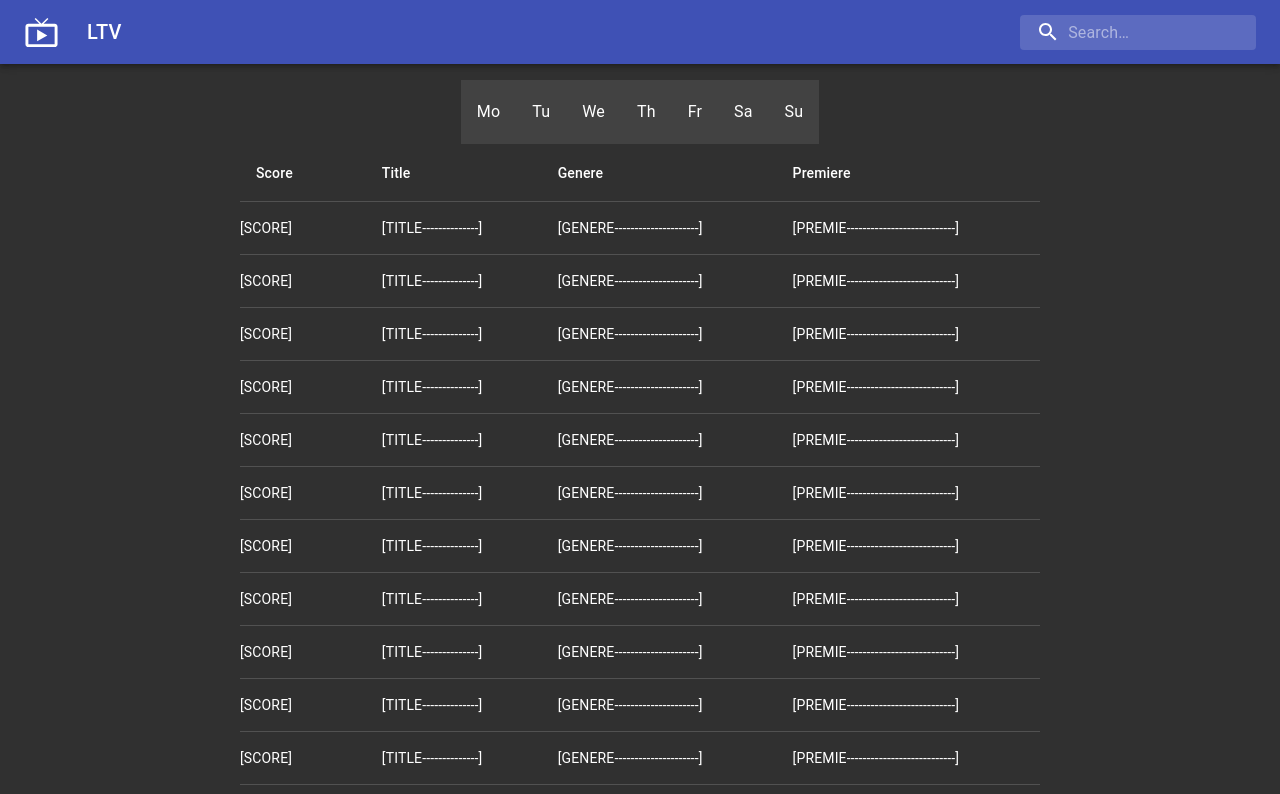
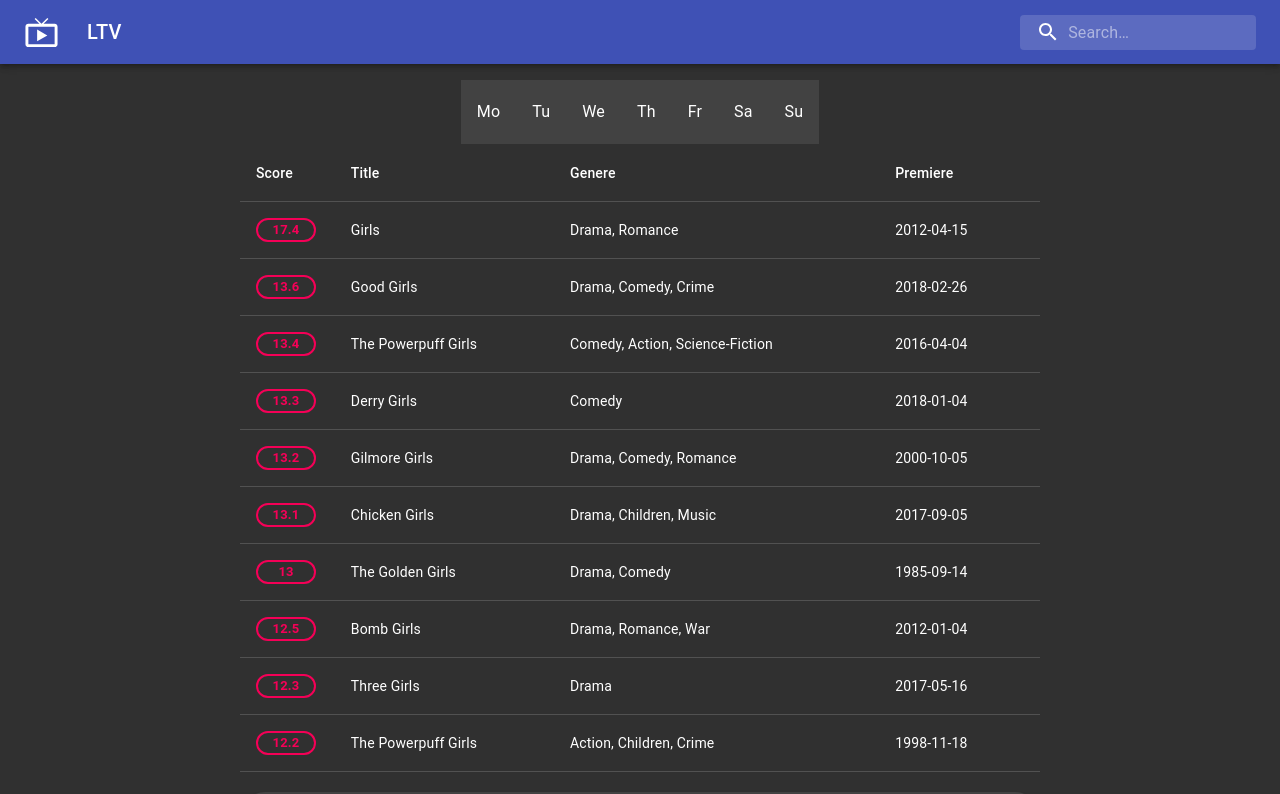
Before and after one commit to barteklecki/lecki-tv, a React (Create React App) app: page / in a window 1280 px wide. Shown: the top 794 px of the page. Built offline with nearby package versions, Linux system fonts and the light colour scheme.

Commit message:
feat(List): connecting Api data to props of list rows

```diff
--- a/src/Components/Content/MovieList/Movie/Movie.js
+++ b/src/Components/Content/MovieList/Movie/Movie.js
@@ -1,7 +1,9 @@
 import React from 'react';
+import PropTypes from 'prop-types';
 
 import TableCell from '@material-ui/core/TableCell';
 import TableRow from '@material-ui/core/TableRow';
+import Chip from '@material-ui/core/Chip';
 
 import {makeStyles} from '@material-ui/core/styles';
 
@@ -9,21 +11,63 @@ const useStyles = makeStyles((theme) => ({
     row: {
         //
     },
+    scoreCell: {
+        width: 80,
+    },
+    chip: {
+        width: 60,
+        fontWeight: 'bold',
+        borderWidth: '2px',
+    },
 }));
 
-function Movie() {
+const roundScore = (value, decPlaces) => {
+    let score = value * 10 ** decPlaces;
+    score = Math.round(score) / 10 ** decPlaces;
+    return score;
+}
+
+const printArray = (arr) => arr.join(', ');
+
+const Movie = (props) => {
     const classes = useStyles();
 
     return (
-                    <TableRow className={classes.row} hover tabIndex={-1}>
-                        <TableCell component="th" id="" scope="row" padding="none">
-                            [SCORE]
+                    <TableRow className={classes.row} hover>
+                        <TableCell
+                            TableRow
+                            className={classes.scoreCell}
+                            id=""
+                            scope="row"
+                            padding="default"
+                        >
+                            <Chip
+                                label={roundScore(props.score, 1)}
+                                className={classes.chip}
+                                variant="outlined"
+                                color="secondary"
+                                size="small"
+                            />
                         </TableCell>
-                        <TableCell align="left">[TITLE--------------]</TableCell>
-                        <TableCell align="left">[GENERE---------------------]</TableCell>
-                        <TableCell align="left">[PREMIE---------------------------]</TableCell>
+                        <TableCell align="left">{props.title}</TableCell>
+                        <TableCell align="left">{printArray(props.genres)}</TableCell>
+                        <TableCell align="left">{props.premiere}</TableCell>
                     </TableRow>
     );
 }
 
+Movie.defaultProps = {
+    score: 0,
+    title: '-',
+    genres: '-',
+    premiere: '-',
+}
+
+Movie.propsType = {
+    score: PropTypes.number,
+    title: PropTypes.string,
+    genres: PropTypes.array,
+    premiere: PropTypes.string,
+}
+
 export default Movie;
--- a/src/Components/Content/MovieList/MovieList.js
+++ b/src/Components/Content/MovieList/MovieList.js
@@ -4,6 +4,7 @@ import {connect} from 'react-redux';
 import SelectDay from './SelectDay/SelectDay';
 import MovieListHead from './MovieListHead/MovieListHead';
 import Movie from './Movie/Movie';
+import NotFound from '../NotFound/NotFound';
 
 import Table from '@material-ui/core/Table';
 import TableContainer from '@material-ui/core/TableContainer';
@@ -25,11 +26,17 @@ const useStyles = makeStyles((theme) => ({
 const MovieList = (props) => {
     const classes = useStyles();
 
-    return (
+    let list = '';
+    if (props.movieList.length) {
+        list = (
             <>
                 <SelectDay />
                 <TableContainer className={classes.root}>
-                <Table className={classes.table} aria-labelledby="tableTitle" aria-label="table title">
+                    <Table
+                        className={classes.table}
+                        aria-labelledby="tableTitle"
+                        aria-label="table title"
+                    >
                         <MovieListHead />
                         <TableBody>
                             {
@@ -38,17 +45,21 @@ const MovieList = (props) => {
                                         key={movie.show.id}
                                         score={movie.score}
                                         title={movie.show.name}
-                                    genere={movie.show.generes}
+                                        genres={movie.show.genres}
                                         premiere={movie.show.premiered}
                                     />
                                 )
                             }
-                        <Movie />
                         </TableBody>
                     </Table>
                 </TableContainer>
             </>
         );
+    } else {
+        list = <NotFound />;
+    }
+
+    return (list);
 }
 
 const mapStateToProps = (state) => {
--- a/src/Components/Content/NotFound/NotFound.js
+++ b/src/Components/Content/NotFound/NotFound.js
@@ -1,15 +1,36 @@
 import React from 'react';
 
 import Card from '@material-ui/core/Card';
+import CardContent from '@material-ui/core/CardContent';
 import Typography from '@material-ui/core/Typography';
+import { ReactComponent as NotFoundIcon } from '../../../assets/not-found.svg'
+
+const style = {
+    display: 'flex',
+    width: 400,
+    height: 400,
+    margin: 'auto',
+    justifyContent: 'center',
+    textAlign: 'center',
+    alignItems: 'center',
+    borderRadius: '2rem',
+}
+
+const icon = {
+    width: 150,
+    height: 150,
+    filter: 'invert(100%)',
+}
 
 const NotFound = () => {
     return (
-        <Card>
-            <Typography component="h4" variant="h4" aria-label="title">
-                No results for phrase _____ ! <br/>
-                Try again.
-            </Typography>
+        <Card style={style}>
+            <CardContent>
+                <NotFoundIcon style={icon} /><br/>
+                <Typography variant="h6" gutterBottom>
+                    No results for this phrase! <br/>
+                </Typography>
+            </CardContent>
         </Card>
     );
 }
```
Also changed, not shown: src/assets/not-found.svg (added). Lines whose indentation alone changed are shown as unchanged.
